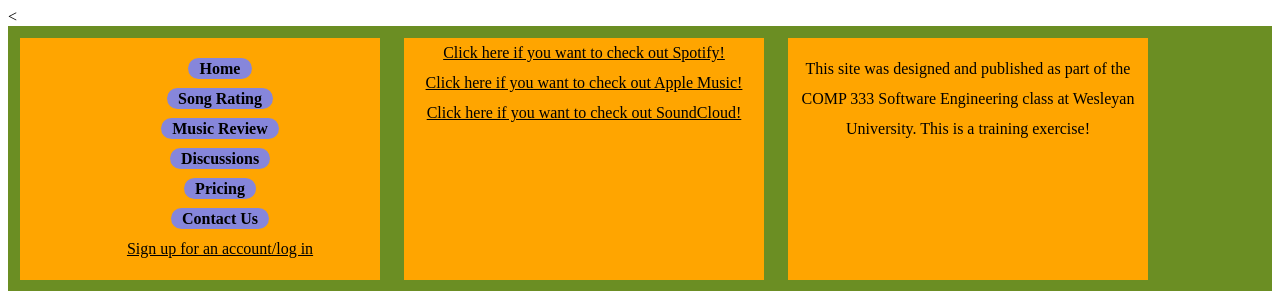
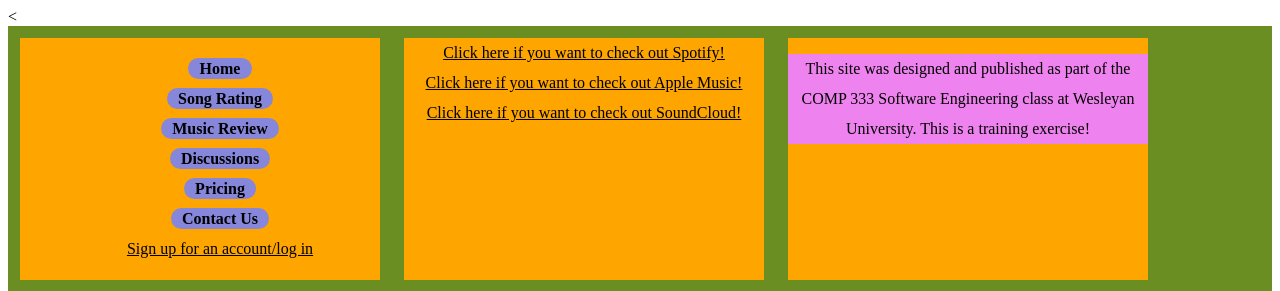
Before and after one commit to GHorningKane/hello-world, a plain HTML site: page index.html in a window 1280 px wide. Shown: the top 291 px of the page. Drawn offline with Linux system fonts and the light colour scheme.

Commit message:
Update index.html

```diff
--- a/index.html
+++ b/index.html
@@ -47,9 +47,8 @@
             </div>
 
             <div>
-              <p>
+              <p style= "background-color: violet; text-align: center;">
                 <!-- Added Purple styling to pre-existing text! -->
-
               This site was designed and published as part of the COMP 333 Software Engineering class at Wesleyan University. This is a training exercise!
 
 
```
